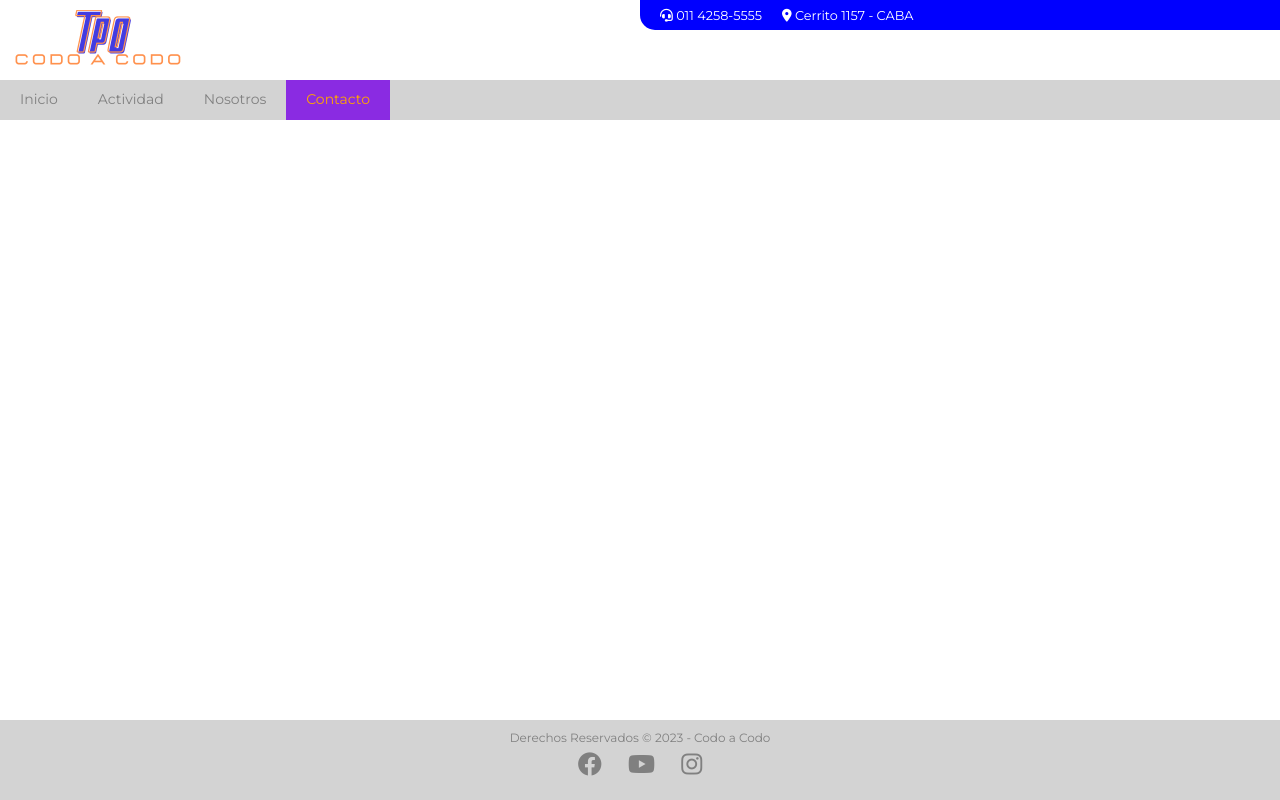
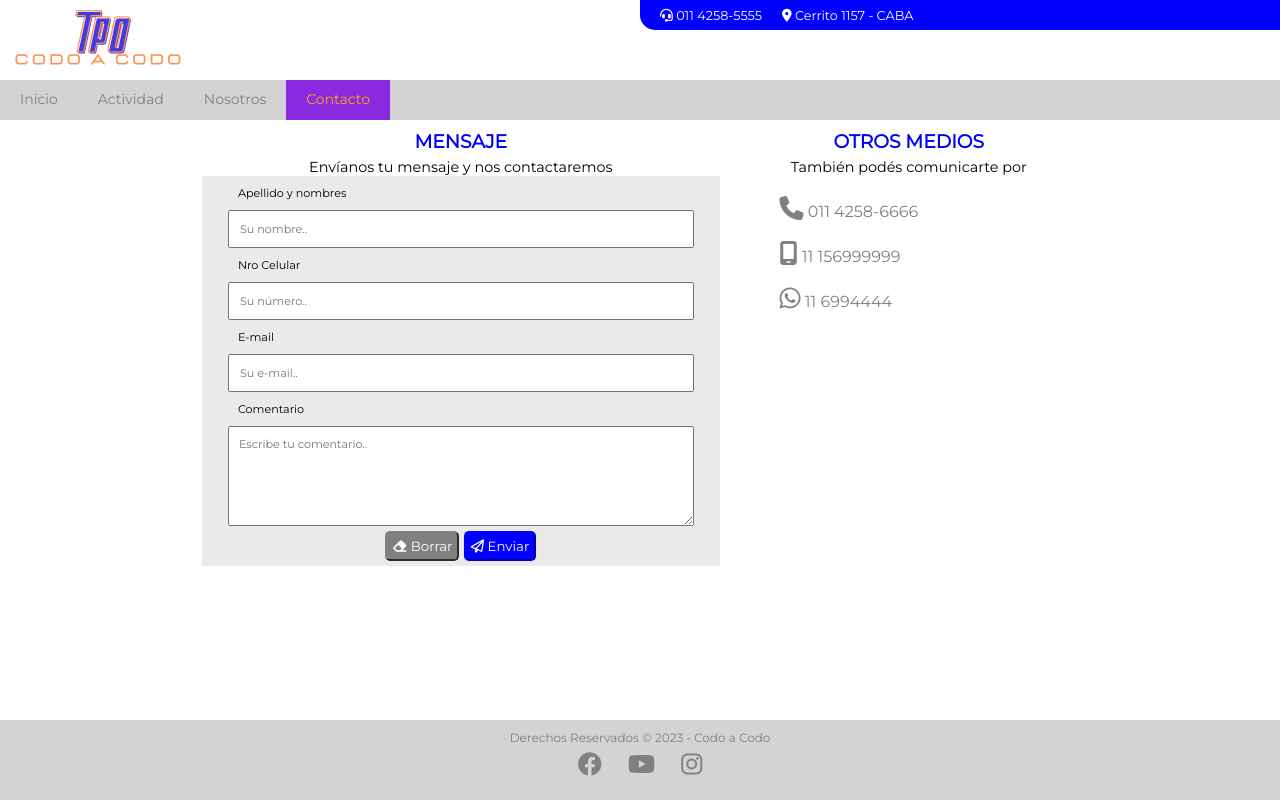
Before and after one commit to AlvaroGuiffrey/tpo, a plain HTML site: page assets/pages/contacto.html in a window 1280 px wide. Drawn offline with Linux system fonts and the light colour scheme.

Commit message:
Agrega Contacto y modi

```diff
--- /dev/null
+++ b/assets/css/contacto.css
@@ -0,0 +1,122 @@
+.flex-container {
+    display: flex;
+    flex-direction: row;
+    width: 70%;
+    margin: auto;
+}
+
+section {
+    width: 60%;
+    padding: 10px;
+
+}
+
+.formulario {
+    width: 100%;
+    background-color: rgb(235, 233, 233);
+
+}
+
+input, label, textarea {
+    display: block;
+    font-size: 0.7em;
+    width: 90%;
+    padding: 10px;
+    margin-left: 5%;
+}
+
+div.botones{
+    text-align: center;
+    padding-top: 5px;
+}
+
+button {
+    border-radius: 5px;
+    margin-bottom: 5px;
+    padding: 5px;
+}
+
+#btEnviar {
+    background-color: blue;
+    color: white;
+    border-color: blue;
+}
+
+#btEnviar:hover {
+    background-color: #2e64a1;
+}
+
+#btBorrar {
+    background-color: grey;
+    color: white;
+    border-color: grey;
+}
+
+#btBorrar:hover {
+    background-color: rgb(184, 183, 183);
+}
+
+aside {
+    width: 40%;
+    padding: 10px;
+}
+
+.medios {
+    padding: 20px 40px;
+}
+
+.medios span {
+    display: block;
+    margin-bottom: 20px;
+    color: grey;
+    font-size: 1em;
+ }
+
+ .medios i {
+    font-size: 1.5em;
+ }
+
+h3 {
+    text-align: center;
+    color: blue;
+}
+
+p {
+    font-size: 0.9em;
+    text-align: center;
+    padding-top: 5px;
+}
+
+/* --- MEDIA QUERY ---- */
+@media screen and (max-width: 940px) {
+    .flex-container {
+        width: 80%;
+    }
+}
+
+@media screen and (max-width: 767px) {
+    .flex-container {
+        width: 90%;
+    }
+}
+
+@media screen and (max-width: 680px) {
+    .flex-container {
+        width: 80%;
+        flex-direction: column;
+        margin: auto;
+    }
+    section, aside {
+        width: 100%;
+    }
+}
+
+@media screen and (max-width: 480px) {
+    .flex-container {
+        display: flex;
+        flex-direction: column;
+        width: 90%;
+        margin: auto;
+    }
+
+}
--- a/assets/pages/contacto.html
+++ b/assets/pages/contacto.html
@@ -9,6 +9,7 @@
   <!-- Icons Font Awesome-->
   <link rel="stylesheet" href="https://cdnjs.cloudflare.com/ajax/libs/font-awesome/6.4.0/css/all.min.css">
   <link rel="stylesheet" href="../../assets/css/styles.css">
+  <link rel="stylesheet" href="../css/contacto.css">
 </head>
 <body>
   <header>
@@ -26,7 +27,41 @@
     <a href="./contacto.html" class="activa">Contacto</a>
     <a href="javascript:void(0);" class="icon" onclick="funcionMenu()"><i id="icon-menu" class="fa-solid fa-bars"></i></a>
   </nav>
-  <main></main>
+  <main>
+    <div class="flex-container">
+      <section>
+        <h3>MENSAJE</h3>
+        <p>Envíanos tu mensaje y nos contactaremos</p>
+        <div class="formulario">
+          <form action="https://formsubmit.co/8a9f1437409cf2ef81f321b6a8ae0d74" method="POST">
+            <label for="nombre">Apellido y nombres</label>
+            <input type="text" id="nombre" name="nombre" placeholder="Su nombre..">
+            <label for="celular">Nro Celular</label>
+            <input type="tel" id="celular" name="celular" placeholder="Su número..">
+            <label for="email">E-mail</label>
+            <input type="email" id="email" name="email" placeholder="Su e-mail..">
+            <label for="comentario">Comentario</label>
+            <textarea id="comentario" name="comentario" placeholder="Escribe tu comentario.." style="height:100px"></textarea>
+            <div class="botones">
+              <button type="reset" id="btBorrar"><i class="fa-solid fa-eraser"></i> Borrar</button>
+              <button type="submit" id="btEnviar"><i class="fa-regular fa-paper-plane"></i> Enviar</button>
+            </div>
+          </form>
+        </div>
+      </section>
+      <aside>
+        <h3>OTROS MEDIOS </h3>
+        <p>También podés comunicarte por</p>
+        <div class="medios">
+          <span><i class="fa-solid fa-phone"></i> 011 4258-6666</span>
+          <span><i class="fa-solid fa-mobile-screen"></i> 11 156999999</span>
+          <span><i class="fa-brands fa-whatsapp"></i> 11 6994444</span>
+
+
+        </div>
+      </aside>
+    </div>
+  </main>
   <footer>
     <div class="centro">
       <span class="f-reng">Derechos Reservados &COPY; 2023 </span><span class="f-sep"> - </span><span class="f-reng"> Codo a Codo </span>
```
Also changed, not shown: index.html (+1 -1 lines).
